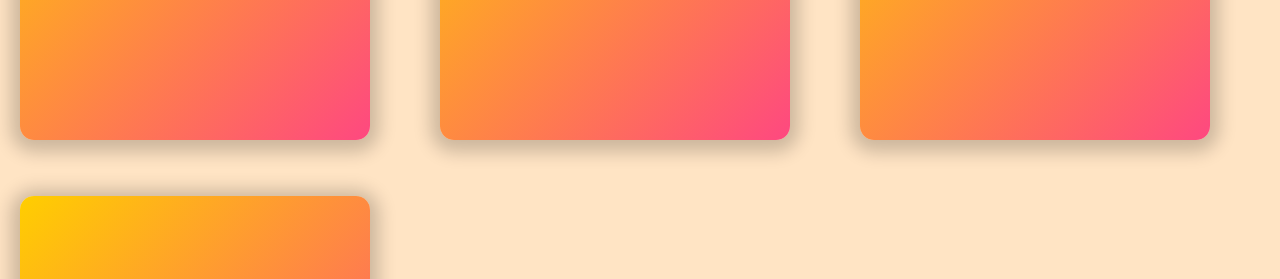
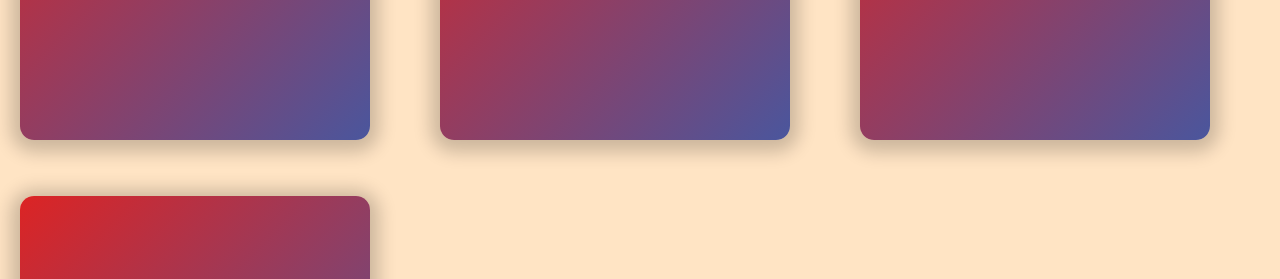
Before and after one commit to NiharPhansalkar/college-chit-system, a plain HTML site: page index.html in a window 1280 px wide. Shown: the part 242-521 px from the top of the page. Drawn offline with Linux system fonts and the light colour scheme.

Commit message:
css: changed colors

```diff
--- a/css/styles.css
+++ b/css/styles.css
@@ -1,8 +1,10 @@
 @import url('https://fonts.googleapis.com/css2?family=Montserrat&display=swap');
 
 :root {
-    --primary-color: #FFCE00;
-    --secondary-color: #FE4880;
+    /* --primary-color: #FFCE00; */
+    --primary-color: #DC2424;
+    /* --secondary-color: #FE4880; */
+    --secondary-color: #4A569D;
     --dark: #212121;
     --light: #F3F3F3;
     --ff-primary: 'Montserrat', sans-serif;
```
